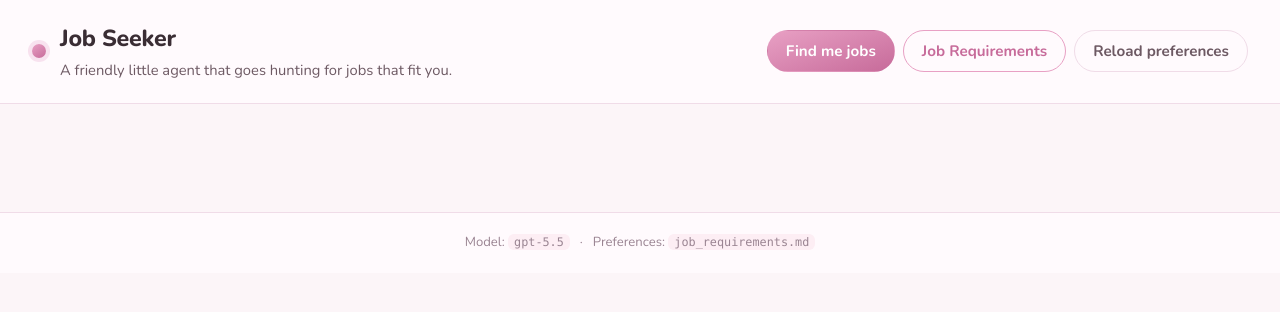
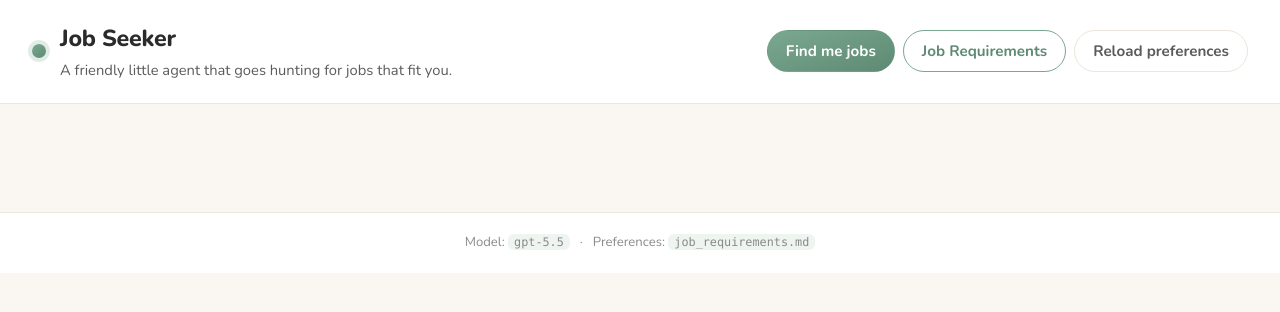
Before and after one commit to danishb7/job-seeker, a FastAPI app: page / in a window 1280 px wide. Shown: the top 312 px of the page. Run offline with FastAPI, Linux system fonts and the light colour scheme; data that the repository does not hold is empty.

Commit message:
style: neutral minimal theme (sage/warm); retire pink palette (#2)
Co-authored-by: Cursor <cursoragent@cursor.com>

```diff
--- a/app/static/styles.css
+++ b/app/static/styles.css
@@ -1,20 +1,20 @@
 :root {
-  /* Pastel pink / blush — minimal, soft contrast */
-  --bg: #fcf5f8;
-  --surface: #fffafd;
-  --ink: #3a2d34;
-  --ink-soft: #6d5963;
-  --muted: #9a8492;
-  --line: #f0dce8;
-  --accent: #e8a0c4;
-  --accent-deep: #c76b9a;
-  --accent-glow: rgba(230, 160, 200, 0.28);
-  --blush: #fdeef4;
-  --petal: #f5c4d8;
-  --lavender: #eadcf2;
-  --peach: #ffe8f0;
-  --cream: #fff5f0;
-  --shadow: 0 4px 24px rgba(180, 90, 130, 0.07);
+  /* Warm paper + sage — minimal, soft contrast (no pink) */
+  --bg: #faf7f2;
+  --surface: #ffffff;
+  --ink: #2b2b2b;
+  --ink-soft: #5b5b5b;
+  --muted: #8a8a8a;
+  --line: #ece6dc;
+  --accent: #7ba890;
+  --accent-deep: #5e8a73;
+  --accent-glow: rgba(123, 168, 144, 0.22);
+  --blush: #eef4f0;
+  --petal: #9bc4a8;
+  --lavender: #c8dbe7;
+  --peach: #f0ebe3;
+  --cream: #f4d9a3;
+  --shadow: 0 4px 20px rgba(60, 50, 35, 0.06);
   --radius: 14px;
   --radius-sm: 10px;
   --radius-pill: 999px;
@@ -211,7 +211,7 @@ code {
   transition: transform 0.1s ease, box-shadow 0.15s ease;
 }
 
-.card:hover { transform: translateY(-1px); box-shadow: 0 10px 28px rgba(180, 100, 140, 0.1); }
+.card:hover { transform: translateY(-1px); box-shadow: 0 10px 28px rgba(60, 50, 35, 0.09); }
 
 .card-head { display: flex; justify-content: space-between; gap: 16px; align-items: flex-start; }
 
@@ -227,13 +227,13 @@ code {
   padding: 3px 10px;
   border-radius: var(--radius-pill);
   background: var(--peach);
-  color: #8b4a6e;
+  color: #6b5548;
 }
 
-.badge.location { background: var(--lavender); color: #5c4572; }
-.badge.work-mode { background: rgba(231, 160, 200, 0.35); color: #8b3d6b; }
-.badge.salary { background: var(--cream); color: #7a4d38; }
-.badge.nonprofit { background: linear-gradient(160deg, var(--petal), var(--accent)); color: white; }
+.badge.location { background: var(--lavender); color: #2f5a72; }
+.badge.work-mode { background: rgba(123, 168, 144, 0.22); color: var(--accent-deep); }
+.badge.salary { background: var(--cream); color: #6b4f1e; }
+.badge.nonprofit { background: linear-gradient(160deg, var(--accent), var(--accent-deep)); color: white; }
 
 .card .why { margin: 6px 0 12px; color: var(--ink-soft); font-size: 0.95rem; }
 
@@ -273,7 +273,7 @@ code {
   font-family: inherit;
   font-size: 0.95rem;
   line-height: 1.45;
-  background: #fff9fc;
+  background: #fdfbf7;
   color: var(--ink);
   resize: vertical;
   min-height: 72px;
@@ -329,7 +329,7 @@ code {
 .modal-backdrop {
   position: absolute;
   inset: 0;
-  background: rgba(90, 40, 70, 0.35);
+  background: rgba(45, 42, 38, 0.42);
   backdrop-filter: blur(2px);
 }
 
@@ -366,7 +366,7 @@ code {
   bottom: 28px;
   left: 50%;
   transform: translateX(-50%);
-  background: linear-gradient(160deg, var(--accent-deep), #a85584);
+  background: linear-gradient(160deg, var(--accent-deep), #4a6b56);
   color: white;
   padding: 10px 18px;
   border-radius: var(--radius-pill);
```
Also changed, not shown: app/static/favicon.svg.
